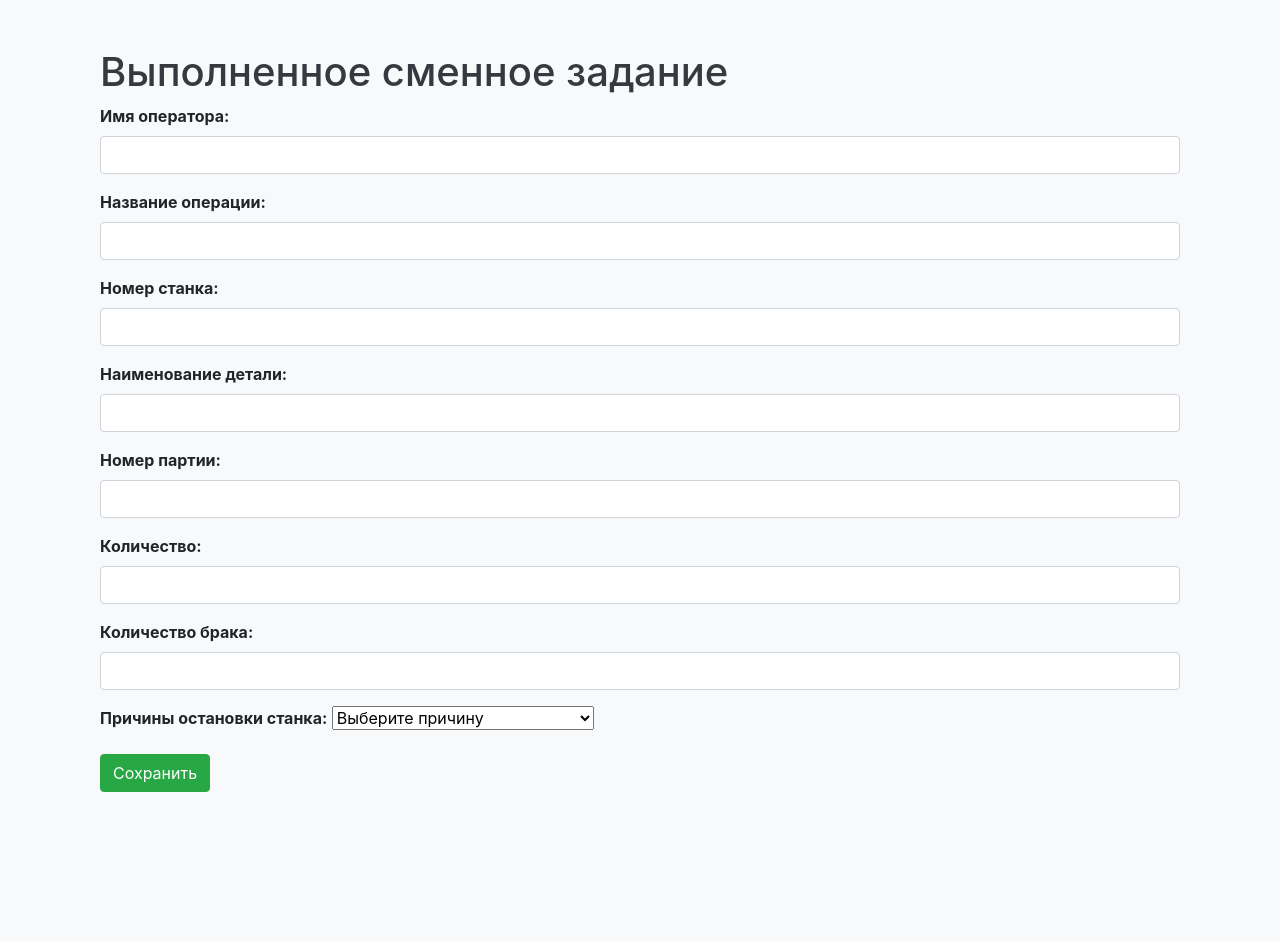
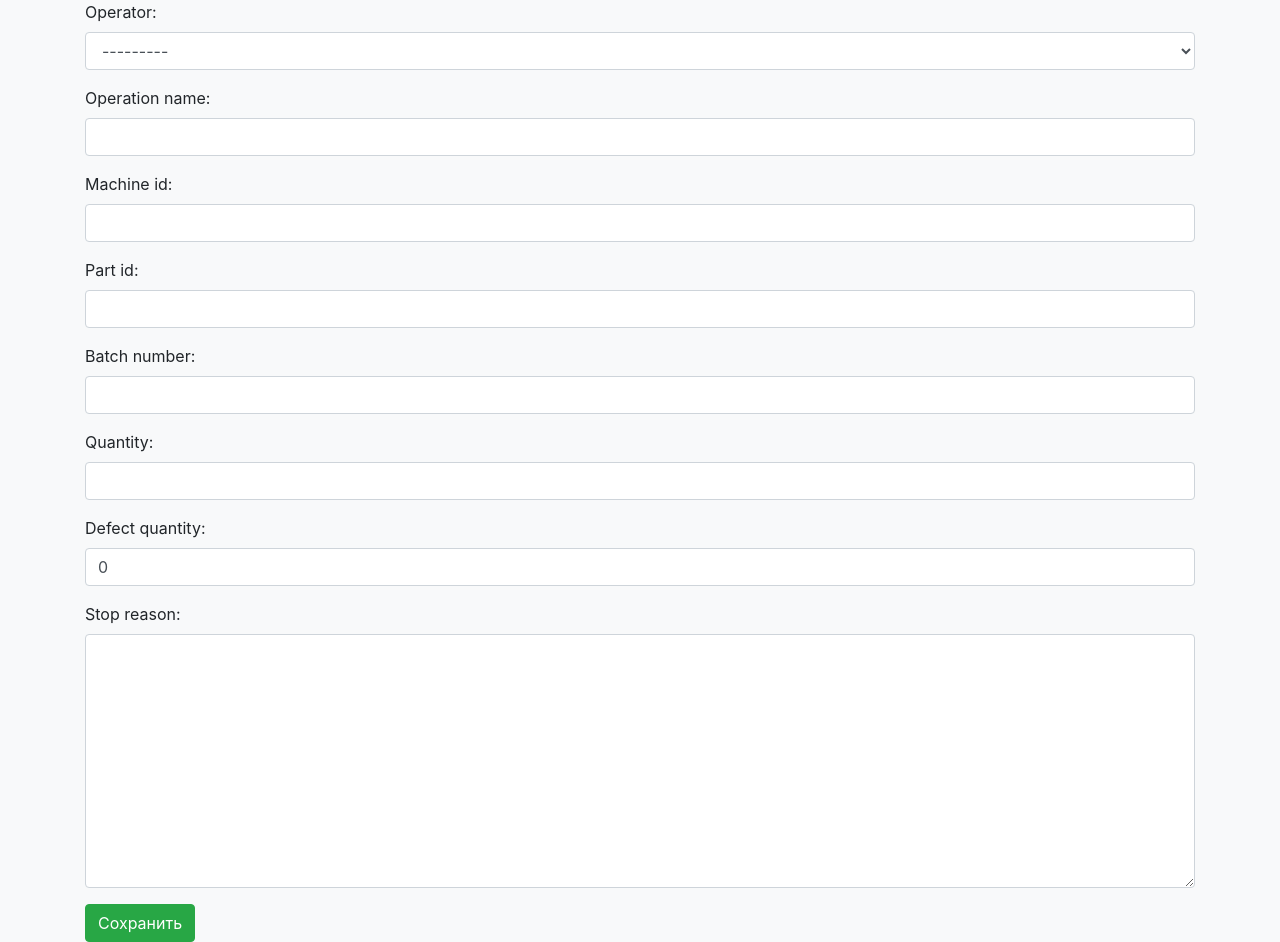
Before and after one commit to Niyaz0912/factory, a Django app: template shift_assignment/templates/shift_assignment/completed_shift_assignment.html in a window 1280 px wide. Shown: the part 208-1150 px from the top of the page. Before the commit the page ends 1000 px from the top, so only its background shows below. Run offline with Django 5.2, Linux system fonts and the light colour scheme; the template is opened without the code that fills it: values that come from a table or form of the project are taken from there, others are empty; some libraries are stand-ins or nearby versions.

Commit message:
Теперь поля при сохранении выполненного задания по дефолту заполнены из сменного задания

```diff
--- a/shift_assignment/templates/shift_assignment/completed_shift_assignment.html
+++ b/shift_assignment/templates/shift_assignment/completed_shift_assignment.html
@@ -1,62 +1,19 @@
 {% extends 'base.html' %}
-
+{% load static %}
 {% block title %}Выполненное сменное задание:{% endblock %}
 
 {% block content %}
-<div class="container mt-5">
-    <h1>Выполненное сменное задание</h1>
-    <form method="POST">
-        {% csrf_token %}
-
-        <div class="mb-3">
-            <label for="operator_name" class="form-label"><strong>Имя оператора:</strong></label>
-            <input type="text" id="operator_name" name="operator_name" class="form-control" value="{{ shift_assignment.operator.username }}" required>
-        </div>
-
-        <div class="mb-3">
-            <label for="operation_name" class="form-label"><strong>Название операции:</strong></label>
-            <input type="text" id="operation_name" name="operation_name" class="form-control" value="{{ shift_assignment.operation_name }}" required>
-        </div>
-
-        <div class="mb-3">
-            <label for="machine_id" class="form-label"><strong>Номер станка:</strong></label>
-            <input type="text" id="machine_id" name="machine_id" class="form-control" value="{{ shift_assignment.machine_id }}" required>
-        </div>
-
-        <div class="mb-3">
-            <label for="part_id" class="form-label"><strong>Наименование детали:</strong></label>
-            <input type="text" id="part_id" name="part_id" class="form-control" value="{{ shift_assignment.part_id }}" required>
-        </div>
-
-        <div class="mb-3">
-            <label for="batch_number" class="form-label"><strong>Номер партии:</strong></label>
-            <input type="text" id="batch_number" name="batch_number" class="form-control" value="{{ shift_assignment.batch_number }}" required>
-        </div>
-
-        <div class="mb-3">
-            <label for="quantity" class="form-label"><strong>Количество:</strong></label>
-            <input type="number" id="quantity" name="quantity" class="form-control" value="{{ shift_assignment.quantity }}" min="0" required>
-        </div>
-
-        <div class="mb-3">
-            <label for="defect_quantity" class="form-label"><strong>Количество брака:</strong></label>
-            <input type="number" id="defect_quantity" name="defect_quantity" class="form-control" value="{{ shift_assignment.defect_quantity }}" min="0" required>
-        </div>
-
-        <div class="mb-3">
-            <label for="stop_reason" class="form-label"><strong>Причины остановки станка:</strong></label>
-            <select id="stop_reason" name="stop_reason" class="form-select" required>
-                <option value="" disabled selected>Выберите причину</option>
-                <option value="Работа в нормальном режиме">Работа в нормальном режиме</option>
-                <option value="СлНал">СлНал</option>
-                <option value="ТОиР">ТОиР</option>
-                <option value="Прочее">Прочее</option>
-            </select>
-        </div>
-
-        <!-- Кнопка для отправки формы -->
-        <button type="submit" class="btn btn-success">Сохранить</button>
+<div>
+    <form method="post">
+            {% csrf_token %}
+            {{ form.as_p }}  <!-- Отображение формы -->
+            <button type="submit" class="btn btn-success">Сохранить</button>
     </form>
 </div>
+{% endblock %}
 
-{% endblock %}
+<!-- Подключаем CSS файл -->
+<link rel='stylesheet' href='{% static 'process_history/css/styles.css' %}' type='text/css'>
+
+<!-- Подключаем JS файл -->
+<script src='{% static 'process_history/js/scripts.js' %}'></script>
```
